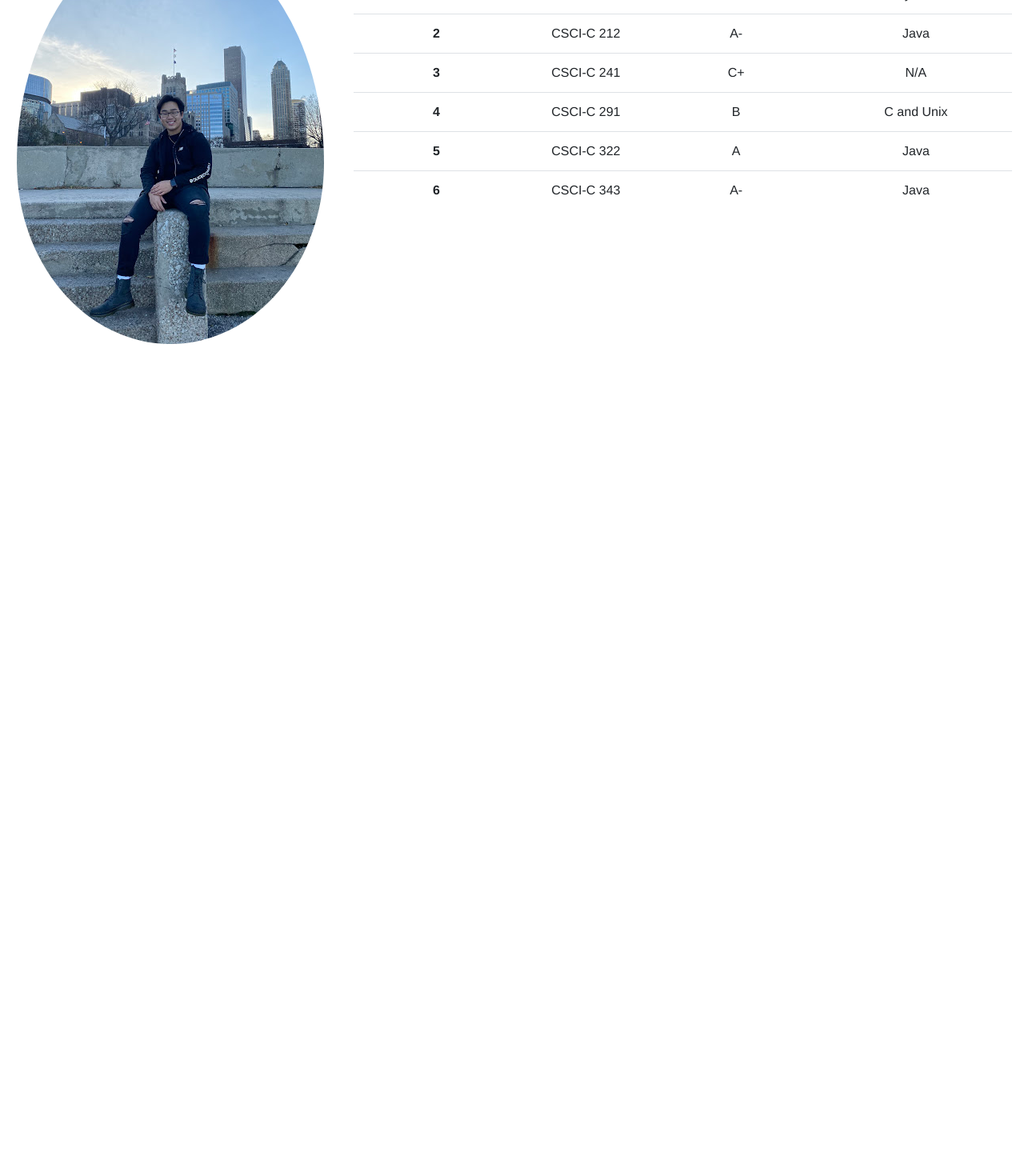
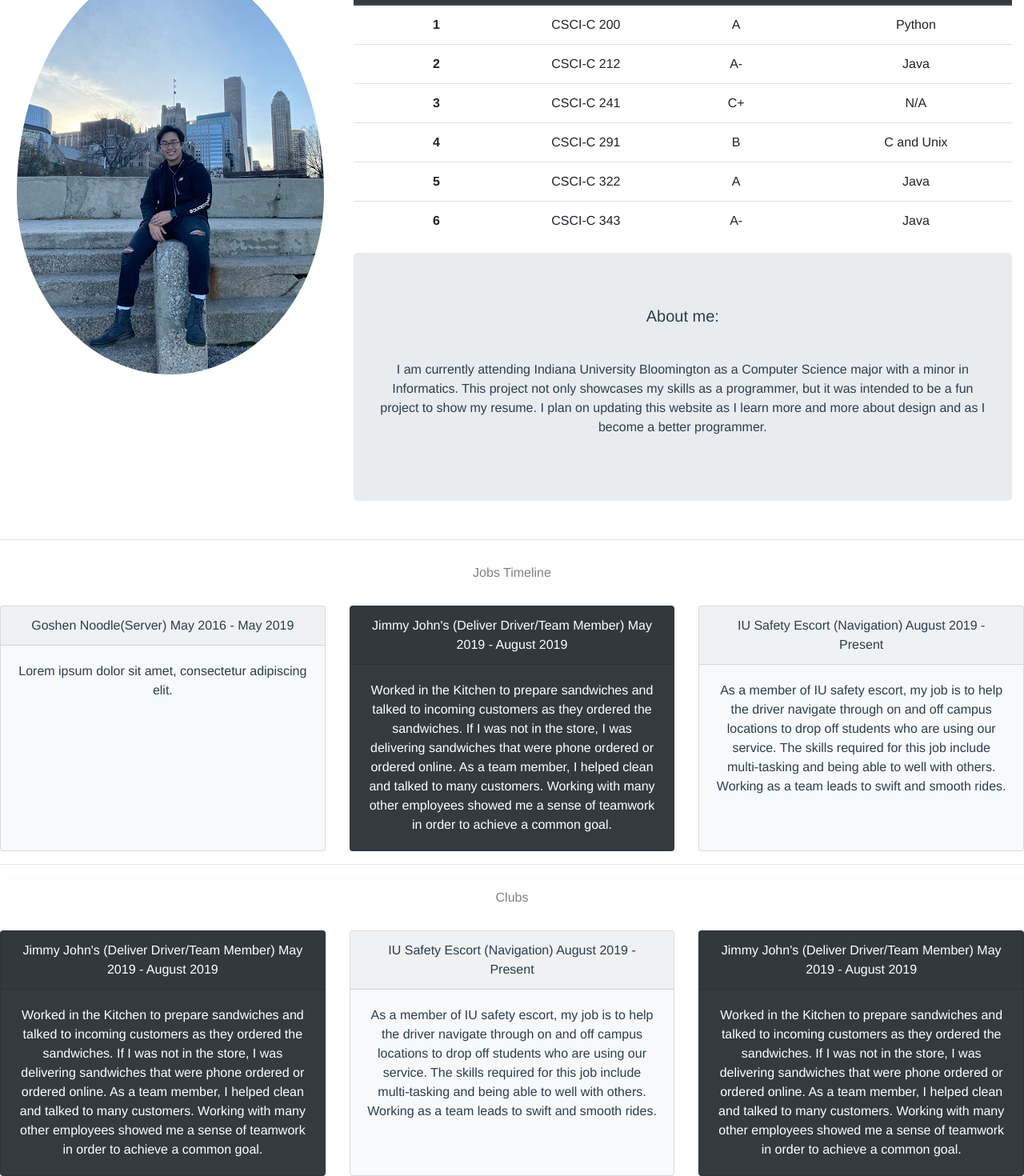
Before and after one commit to Ngope/PersonalWebsite, a Vue app: page / in a window 1280 px wide. Shown: the part 498-1968 px from the top of the page at 80% size. Before the commit the page ends 988 px from the top, so only its background shows below. Built offline with nearby package versions, Linux system fonts and the light colour scheme.

Commit message:
work work owrk work

```diff
--- a/src/components/aboutme.vue
+++ b/src/components/aboutme.vue
@@ -2,6 +2,7 @@
   <div>
   <b-jumbotron header="Aspiring Software Engineer" lead="Indiana University Bloomington Class of 2022">
     <h1> Peterson Ngo.</h1>
+    <b-button variant="dark">Download Resume</b-button>
   </b-jumbotron>
     <b-container fluid>
       <b-row>
@@ -55,9 +56,63 @@
             </tr>
             </tbody>
           </table>
+          <b-jumbotron lead="About me:">
+            <br>
+             <p>
+               I am currently attending Indiana University Bloomington as a Computer Science major with a minor in Informatics.
+               This project not only showcases my skills as a programmer, but it was intended to be a fun project to show my resume.
+               I plan on updating this website as I learn more and more about design and as I become a better programmer.
+             </p>
+          </b-jumbotron>
         </b-col>
       </b-row>
     </b-container>
+    <hr>
+    <div class="cards">
+    <b-alert show variant="light">Jobs Timeline</b-alert>
+      <div class="mt-3">
+        <b-card-group deck>
+          <b-card bg-variant="light" header="Goshen Noodle(Server) May 2016 - May 2019">
+            <b-card-text>Lorem ipsum dolor sit amet, consectetur adipiscing elit.</b-card-text>
+          </b-card>
+
+          <b-card bg-variant="dark" header="Jimmy John's (Deliver Driver/Team Member) May 2019 - August 2019 " text-variant="white" class="text-center">
+            <b-card-text>Worked in the Kitchen to prepare sandwiches and talked to incoming customers as they ordered the sandwiches. If I was not in the store,
+              I was delivering sandwiches that were phone ordered or ordered online. As a team member, I helped clean and talked to many customers.
+              Working with many other employees showed me a sense of teamwork in order to achieve a common goal.</b-card-text>
+          </b-card>
+
+          <b-card bg-variant="light" header="IU Safety Escort (Navigation) August 2019 - Present" class="text-center">
+            <b-card-text>As a member of IU safety escort, my job is to help the driver navigate through on and off campus locations to drop off students who are using our service.
+              The skills required for this job include multi-tasking and being able to well with others.
+              Working as a team leads to swift and smooth rides. </b-card-text>
+          </b-card>
+        </b-card-group>
+        <hr>
+        <b-alert show variant="light">Clubs</b-alert>
+        <div class="mt-3">
+          <b-card-group deck>
+            <b-card bg-variant="dark" header="Jimmy John's (Deliver Driver/Team Member) May 2019 - August 2019 " text-variant="white" class="text-center">
+              <b-card-text>Worked in the Kitchen to prepare sandwiches and talked to incoming customers as they ordered the sandwiches. If I was not in the store,
+                I was delivering sandwiches that were phone ordered or ordered online. As a team member, I helped clean and talked to many customers.
+                Working with many other employees showed me a sense of teamwork in order to achieve a common goal.</b-card-text>
+            </b-card>
+
+            <b-card bg-variant="light" header="IU Safety Escort (Navigation) August 2019 - Present" class="text-center">
+              <b-card-text>As a member of IU safety escort, my job is to help the driver navigate through on and off campus locations to drop off students who are using our service.
+                The skills required for this job include multi-tasking and being able to well with others.
+                Working as a team leads to swift and smooth rides. </b-card-text>
+            </b-card>
+
+            <b-card bg-variant="dark" header="Jimmy John's (Deliver Driver/Team Member) May 2019 - August 2019 " text-variant="white" class="text-center">
+              <b-card-text>Worked in the Kitchen to prepare sandwiches and talked to incoming customers as they ordered the sandwiches. If I was not in the store,
+                I was delivering sandwiches that were phone ordered or ordered online. As a team member, I helped clean and talked to many customers.
+                Working with many other employees showed me a sense of teamwork in order to achieve a common goal.</b-card-text>
+            </b-card>
+          </b-card-group>
+        </div>
+      </div>
+      </div><!---ends the card div-->
   </div>
 </template>
 
@@ -72,4 +127,7 @@ export default {
     border-radius: 50%;
     padding-bottom: 60px;
   }
+  cards{
+    padding: 10px;
+  }
 </style>
```
